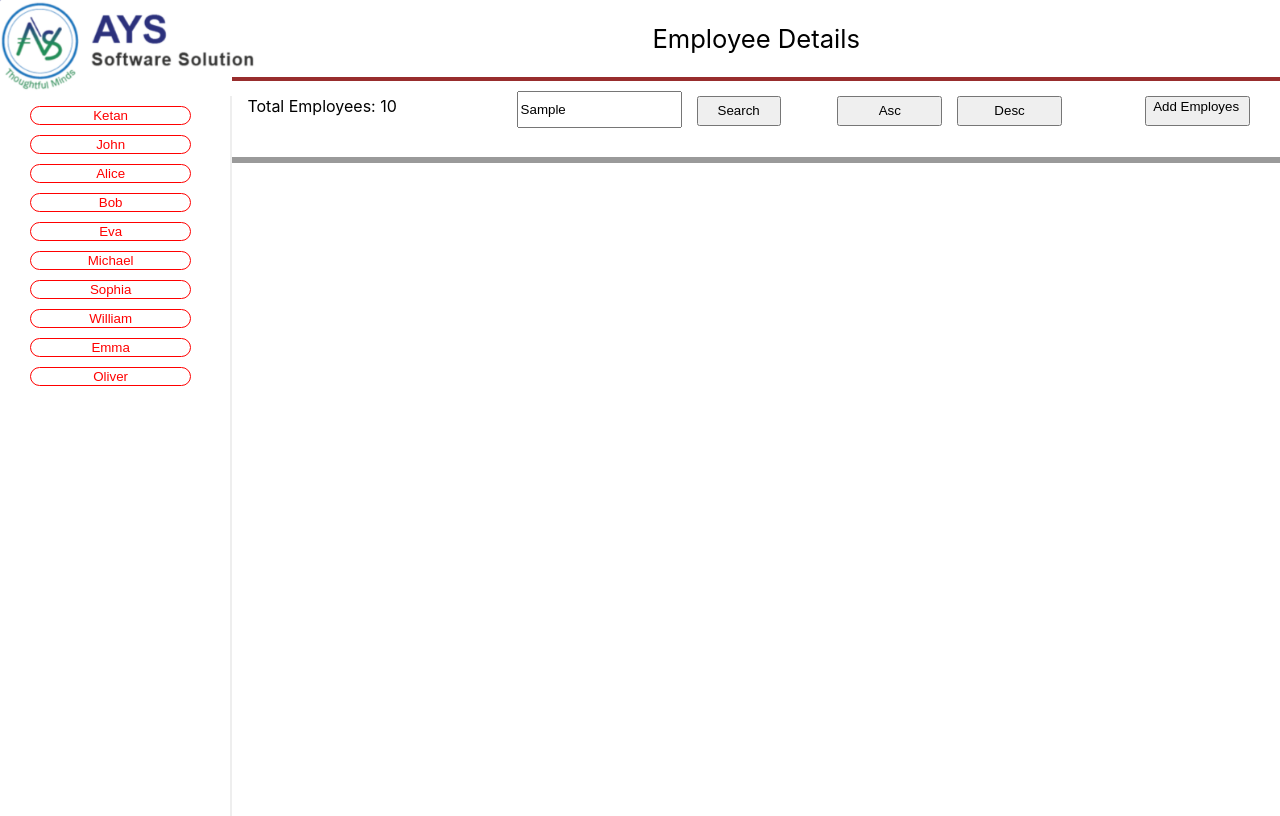
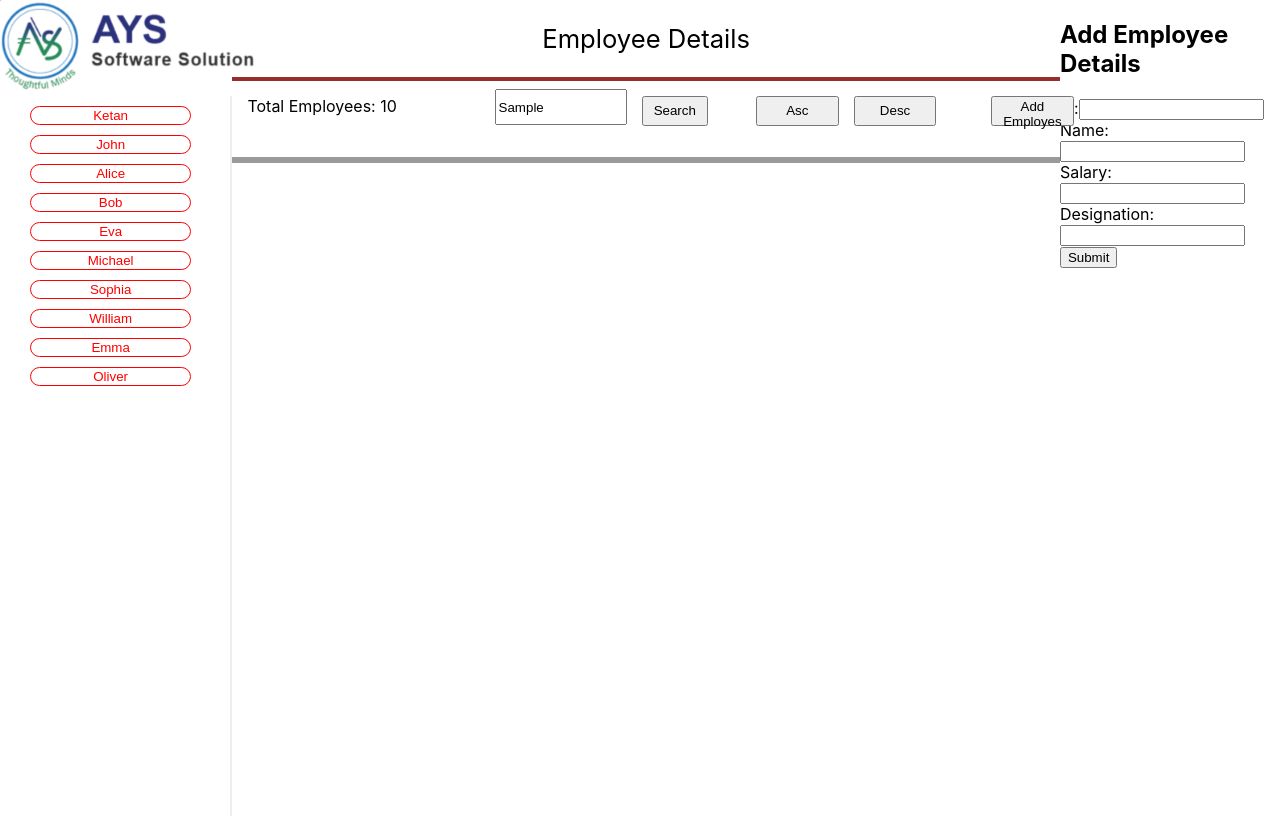
Before and after one commit to KetanRathor/ReactPracticeCodes111, a React (Create React App) app in the folder employee_details/: page / in a window 1280 px wide. Both pictures are taken after typing "Sample" into the empty fields and a click on the button "Add Employes". Built offline with nearby package versions, Linux system fonts and the light colour scheme.

Commit message:
formDisplay

```diff
--- a/employee_details/src/App.js
+++ b/employee_details/src/App.js
@@ -4,7 +4,7 @@ import Ayslogo from "./components/Ayslogo";
 import Header from "./components/Header";
 import EmployeeNavBar from "./components/EmployeeNavBar";
 import EmployeeDetails from './components/EmployeeDetails';
-// import AddEmployeeForm from './components/AddEmployeeForm';
+import AddEmployeeForm from './components/AddEmployeeForm';
 
 import './App.css';
 
@@ -27,13 +27,35 @@ function App() {
 
   const [employees, setEmployees] = useState(employeesData);
   const [selectedEmployee, setSelectedEmployee] = useState({});
-  // const [searchInput, setSearchInput] = useState("");
+  const [selectedSortButton, setSelectedSortButton] =useState("");
+  const [text, setText] = useState("")
+  const [clickText, setClickText] = useState("");
+  const [isAddEmployeeFormVisible, setAddEmployeeFormVisible] = useState(false);
+  const [employee, setEmployee] = useState({
+    id: "",
+    name: "",
+    salary: "",
+    designation: "",
+  });
 
-  const [selectedSortButton, setSelectedSortButton] =useState("");
 
-  const [text, setText] = useState("")
 
-  const [clickText, setClickText] = useState("");
+  function handleAddEmployee(newEmployee){
+    setEmployees((prevEmployees)=>[...prevEmployees,newEmployee]);
+    // setAddEmployeeFormVisible(false);
+
+  }
+
+  const handleEmployeeChange = (e) => {
+    console.log("Handle Employee Change Called");
+    const { name, value } = e.target;
+    setEmployee((prevEmployee) => ({
+      ...prevEmployee,
+      [name]: value,
+    }));
+  };
+
+
 
   function setSelectedSortButtonFunction(id){
     setSelectedSortButton(id)
@@ -58,7 +80,9 @@ function App() {
   };
 
   function handleDeleteEmployee(employeeId){
-    const updatedEmployees = employees.filter((employee)=>employee.id !==employeeId);
+    const cloneEmployees = JSON.parse(JSON.stringify(employees));
+
+    const updatedEmployees = cloneEmployees.filter((employee)=>employee.id !==employeeId);
     setEmployees(updatedEmployees);
     setSelectedEmployee({});
   }
@@ -86,10 +110,12 @@ function App() {
       settextFunction = {settextFunction}
       text={text}
       setText = {setText}
+      clickText = {clickText}
       // onSortAsc = {handleSortAsc}
       // onSortDesc = {handleSortDesc}
       setSelectedSortButtonFunction={setSelectedSortButtonFunction}
       selectedSortButton={selectedSortButton}
+      setAddEmployeeFormVisible = {setAddEmployeeFormVisible}
 
       />
 
@@ -103,7 +129,12 @@ function App() {
       setEmployees={setEmployees}
       />
 
-      {/* <AddEmployeeForm/> */}
+    {isAddEmployeeFormVisible && <AddEmployeeForm
+    onAddEmployee={handleAddEmployee}
+    employee = {employee}
+    handleEmployeeChange = {handleEmployeeChange}
+    />}
+
 
     </div>
   );
--- a/employee_details/src/components/AddEmployeeForm.js
+++ b/employee_details/src/components/AddEmployeeForm.js
@@ -1,25 +1,45 @@
 import React from "react";
-function AddEmployeeForm(){
+
+
+function AddEmployeeForm(props){
+    function handleFormSubmit(e){
+        e.preventDefault();
+        props.handleAddEmployee(props.employee);
+
+    };
+
 
 
     return(
-        <div>
+        <div id= "EmployeeForm">
         <h2>Add Employee Details</h2>
-
+        <form  onSubmit={handleFormSubmit}>
         <label for="id">Id:</label>
-        <input type="text" id="id" name="id"/> <br/>
+        <input type="text" id="id" name="id"
+        value={props.employee.id}
+        onChange={props.onEmployeeChange}
+        /> <br/>
 
         <label for="name">Name:</label>
-        <input type="text" id="name" name="name"/> <br/>
+        <input type="text" id="name" name="name"
+        value={props.employee.name}
+        onChange={props.onEmployeeChange}
+        /> <br/>
 
         <label for="salary">Salary:</label>
-        <input type="text" id="salary" name="salary"/> <br/>
+        <input type="text" id="salary" name="salary"
+        value={props.employee.salary}
+        onChange={props.onEmployeeChange}
+        /> <br/>
 
         <label for="designation">Designation:</label>
-        <input type="text" id="designation" name="designation" /> <br/>
+        <input type="text" id="designation" name="designation"
+        value={props.employee.designation}
+        onChange={props.onEmployeeChange}
+        /> <br/>
 
-        <input type="submit" value="Submit"/>
-
+        <input type="submit" value="Submit" />
+        </form>
         </div>
 
 
--- a/employee_details/src/components/EmployeeDetails.js
+++ b/employee_details/src/components/EmployeeDetails.js
@@ -1,6 +1,7 @@
 import React from "react";
 
 function EmployeeDetails(props) {
+
   function handleDelete(){
     if(props.employee.id){
       props.handleDeleteEmployee(props.employee.id);
--- a/employee_details/src/components/EmployeeNavBar.js
+++ b/employee_details/src/components/EmployeeNavBar.js
@@ -22,6 +22,8 @@ function EmployeeNavBar(props){
       cloneArray = cloneArray.sort((a, b) => b.name.localeCompare(a.name));
     }
   }
+
+
 
     cloneArray = cloneArray.filter((employee) => employee.name.toLowerCase().startsWith(props.text.toLowerCase()));
 
--- a/employee_details/src/components/Header.js
+++ b/employee_details/src/components/Header.js
@@ -1,14 +1,25 @@
 import React from "react";
-import{ useState } from "react";
+// import { useState } from "react";
+// import AddEmployeeForm from "./AddEmployeeForm";
+
 
  function Header(props){
 
     // const [text, setText] = useState("");
+    // const [showAddEmployeeForm, setShowAddEmployeeForm] = useState(false);
+
+ function handleAddEmployeesClick (){
+    props.setAddEmployeeFormVisible(true);
+  };
+
 
 
     function handleSearchClick(){
         props.settextFunction(props.text);
     }
+
+
+
 
     // function handleSearchClick() {
 
@@ -42,7 +53,7 @@ import{ useState } from "react";
         </div>
         <div id="ToolBar">
             <p id ="totalEmployees">Total Employees: {props.employees.length} </p>
-        <button id="add" type="button" >Add Employes</button>
+        <button id="add" type="button" onClick={handleAddEmployeesClick} >Add Employes</button>
         <input type="text" id="fname" name="fname" placeholder="search"
          onChange={(e)=>props.setText (e.target.value)}
          />
@@ -53,7 +64,9 @@ import{ useState } from "react";
 
 
 
+        {/* {showAddEmployeeForm && <AddEmployeeForm />} */}
         </div>
+
         </div>
     )
  }
```
